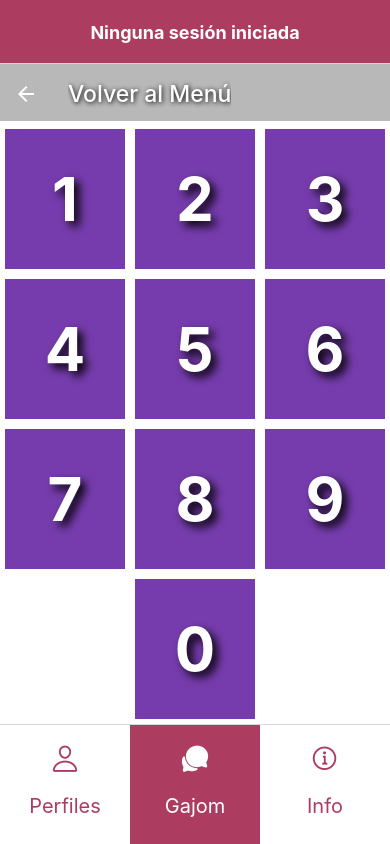
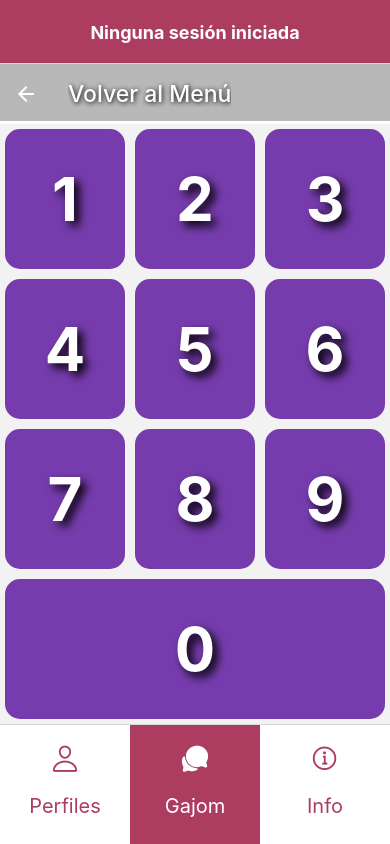
Before and after one commit to jonaymm01/gajom, a React Native app: screen /DictaNumbers in a window 390 px wide. Built offline with nearby package versions, Linux system fonts and the light colour scheme; what react-native-tailwindcss would draw is missing.

Commit message:
Arreglos de formato (Menú Talker)

```diff
--- a/src/pages/Talker.jsx
+++ b/src/pages/Talker.jsx
@@ -15,28 +15,28 @@ export function Talker({navigation}) {
 
 
   return (
-      <View style={[styles.container, {flexDirection: 'column', padding: 0}]}>
-        <TouchableOpacity style={[styles.button, {backgroundColor: palette.violet}]} onPress={onPressPictos}>
+      <View style={[styles.container, {flexDirection: 'column', padding: 0, backgroundColor: '#fff'}]}>
+        <TouchableOpacity style={{backgroundColor: palette.violet, margin: 5, borderRadius: 20, flex: 1}} onPress={onPressPictos}>
           <View style={styles.button_container}>
-            <Text style={talkerStyles.button_text}> PICTOGRAMAS </Text>
-            <Text style={talkerStyles.button_text_small}> IMÁGENES CON SIGNIFICADO </Text>
+            <Text style={talkerStyles.button_text}> PICTOS </Text>
+            <Text style={talkerStyles.button_text_small}> UTILIZA PICTOGRAMAS </Text>
           </View>
         </TouchableOpacity>
-        <TouchableOpacity style={[styles.button, {backgroundColor: palette.violet}]} onPress={onPressTaps}>
+        <TouchableOpacity style={{backgroundColor: palette.violet, margin: 5, borderRadius: 20, flex: 1}} onPress={onPressTaps}>
           <View style={styles.button_container}>
             <Text style={talkerStyles.button_text}> TAPS </Text>
             <Text style={talkerStyles.button_text_small}> ESCOGE ENTRE OPCIONES </Text>
           </View>
         </TouchableOpacity>
-        <TouchableOpacity style={[styles.button, {backgroundColor: palette.violet}]} onPress={onPressQuestions}>
+        <TouchableOpacity style={{backgroundColor: palette.violet, margin: 5, borderRadius: 20, flex: 1}} onPress={onPressQuestions}>
           <View style={styles.button_container}>
             <Text style={talkerStyles.button_text}> PREGUNTADOR </Text>
             <Text style={talkerStyles.button_text_small}> CONSTRUYE UNA PREGUNTA </Text>
           </View>
         </TouchableOpacity>
-        <TouchableOpacity style={[styles.button, {backgroundColor: palette.violet}]} onPress={onPressDicta}>
+        <TouchableOpacity style={{backgroundColor: palette.violet, margin: 5, borderRadius: 20, flex: 1}} onPress={onPressDicta}>
           <View style={styles.button_container}>
-            <Text style={talkerStyles.button_text}> DICTAR </Text>
+            <Text style={talkerStyles.button_text}> ¡DICTA! </Text>
             <Text style={talkerStyles.button_text_small}> NÚMEROS O PALABRAS </Text>
           </View>
         </TouchableOpacity>
--- a/src/pages/talker/DictaMenu.jsx
+++ b/src/pages/talker/DictaMenu.jsx
@@ -16,11 +16,19 @@ export function DictaMenu({navigation}) {
       <TouchableOpacity style={[styles.button, {backgroundColor: palette.violet}]} onPress={onPressNumbers}>
           <View style={styles.button_container}>
             <Text style={talkerStyles.button_text}> NÚMEROS </Text>
+            <View style={{marginTop: 15}}>
+              <Text style={talkerStyles.button_text_small}> 1  2 </Text>
+              <Text style={talkerStyles.button_text_small}> 3  4 </Text>
+            </View>
           </View>
         </TouchableOpacity>
         <TouchableOpacity style={[styles.button, {backgroundColor: palette.violet}]} onPress={onPressText}>
           <View style={styles.button_container}>
             <Text style={talkerStyles.button_text}> PALABRAS </Text>
+            <View style={{marginTop: 15}}>
+              <Text style={talkerStyles.button_text_small}> a  b </Text>
+              <Text style={talkerStyles.button_text_small}> c  d </Text>
+            </View>
           </View>
         </TouchableOpacity>
     </SafeAreaView>
@@ -40,16 +48,13 @@ const talkerStyles = StyleSheet.create({
     textShadowColor: 'black',
     textShadowOffset: {width: 5, height: 5},
     textShadowRadius: 10,
-    marginTop: 10,
   },
   button_text_small: {
     color: '#fff',
     fontWeight: 'bold',
-    fontSize: 20,
+    fontSize: 40,
     textShadowColor: 'black',
     textShadowOffset: {width: 2, height: 2},
     textShadowRadius: 5,
-    marginTop: 10,
-    paddingBottom: 20,
   },
 });
--- a/src/pages/talker/DictaNumbers.jsx
+++ b/src/pages/talker/DictaNumbers.jsx
@@ -20,67 +20,67 @@ export function DictaNumbers() {
   return (
     <SafeAreaView style={{flex: 1}}>
       <View style={{flexDirection: 'row', flex: 1}}>
-        <TouchableOpacity style={[styles.button, {backgroundColor: palette.violet}]} onPress={() => speak('1')}>
+        <TouchableOpacity style={talkerStyles.button} onPress={() => speak('1')}>
             <View style={styles.button_container}>
               <Text style={talkerStyles.button_text}> 1 </Text>
             </View>
         </TouchableOpacity>
-        <TouchableOpacity style={[styles.button, {backgroundColor: palette.violet}]} onPress={() => speak('2')}>
+        <TouchableOpacity style={talkerStyles.button} onPress={() => speak('2')}>
             <View style={styles.button_container}>
               <Text style={talkerStyles.button_text}> 2 </Text>
             </View>
         </TouchableOpacity>
-        <TouchableOpacity style={[styles.button, {backgroundColor: palette.violet}]} onPress={() => speak('3')}>
+        <TouchableOpacity style={talkerStyles.button} onPress={() => speak('3')}>
             <View style={styles.button_container}>
               <Text style={talkerStyles.button_text}> 3 </Text>
             </View>
         </TouchableOpacity>
       </View>
       <View style={{flexDirection: 'row', flex: 1}}>
-        <TouchableOpacity style={[styles.button, {backgroundColor: palette.violet}]} onPress={() => speak('4')}>
+        <TouchableOpacity style={talkerStyles.button} onPress={() => speak('4')}>
             <View style={styles.button_container}>
               <Text style={talkerStyles.button_text}> 4 </Text>
             </View>
         </TouchableOpacity>
-        <TouchableOpacity style={[styles.button, {backgroundColor: palette.violet}]} onPress={() => speak('5')}>
+        <TouchableOpacity style={talkerStyles.button} onPress={() => speak('5')}>
             <View style={styles.button_container}>
               <Text style={talkerStyles.button_text}> 5 </Text>
             </View>
         </TouchableOpacity>
-        <TouchableOpacity style={[styles.button, {backgroundColor: palette.violet}]} onPress={() => speak('6')}>
+        <TouchableOpacity style={talkerStyles.button} onPress={() => speak('6')}>
             <View style={styles.button_container}>
               <Text style={talkerStyles.button_text}> 6 </Text>
             </View>
         </TouchableOpacity>
       </View>
       <View style={{flexDirection: 'row', flex: 1}}>
-        <TouchableOpacity style={[styles.button, {backgroundColor: palette.violet}]} onPress={() => speak('7')}>
+        <TouchableOpacity style={talkerStyles.button} onPress={() => speak('7')}>
             <View style={styles.button_container}>
               <Text style={talkerStyles.button_text}> 7 </Text>
             </View>
         </TouchableOpacity>
-        <TouchableOpacity style={[styles.button, {backgroundColor: palette.violet}]} onPress={() => speak('8')}>
+        <TouchableOpacity style={talkerStyles.button} onPress={() => speak('8')}>
             <View style={styles.button_container}>
               <Text style={talkerStyles.button_text}> 8 </Text>
             </View>
         </TouchableOpacity>
-        <TouchableOpacity style={[styles.button, {backgroundColor: palette.violet}]} onPress={() => speak('9')}>
+        <TouchableOpacity style={talkerStyles.button} onPress={() => speak('9')}>
             <View style={styles.button_container}>
               <Text style={talkerStyles.button_text}> 9 </Text>
             </View>
         </TouchableOpacity>
       </View>
       <View style={{flexDirection: 'row', flex: 1}}>
-        <TouchableOpacity style={[styles.button, {backgroundColor: '#fff'}]}>
+        <TouchableOpacity style={[ {backgroundColor: '#fff'}]}>
             <View style={styles.button_container}>
             </View>
         </TouchableOpacity>
-        <TouchableOpacity style={[styles.button, {backgroundColor: palette.violet}]} onPress={() => speak('0')}>
+        <TouchableOpacity style={talkerStyles.button} onPress={() => speak('0')}>
             <View style={styles.button_container}>
               <Text style={talkerStyles.button_text}> 0 </Text>
             </View>
         </TouchableOpacity>
-        <TouchableOpacity style={[styles.button, {backgroundColor: '#fff'}]}>
+        <TouchableOpacity style={[ {backgroundColor: '#fff'}]}>
             <View style={styles.button_container}>
             </View>
         </TouchableOpacity>
@@ -90,6 +90,13 @@ export function DictaNumbers() {
 }
 
 const talkerStyles = StyleSheet.create({
+  button: {
+    flex: 1,
+    backgroundColor: palette.violet,
+    margin: 5,
+    borderRadius: 15,
+    elevation: 3
+  },
   button_text: {
     color: '#fff',
     fontWeight: 'bold',
@@ -97,5 +104,6 @@ const talkerStyles = StyleSheet.create({
     textShadowColor: 'black',
     textShadowOffset: {width: 5, height: 5},
     textShadowRadius: 10,
+    borderRadius: 5,
   },
 });
```
